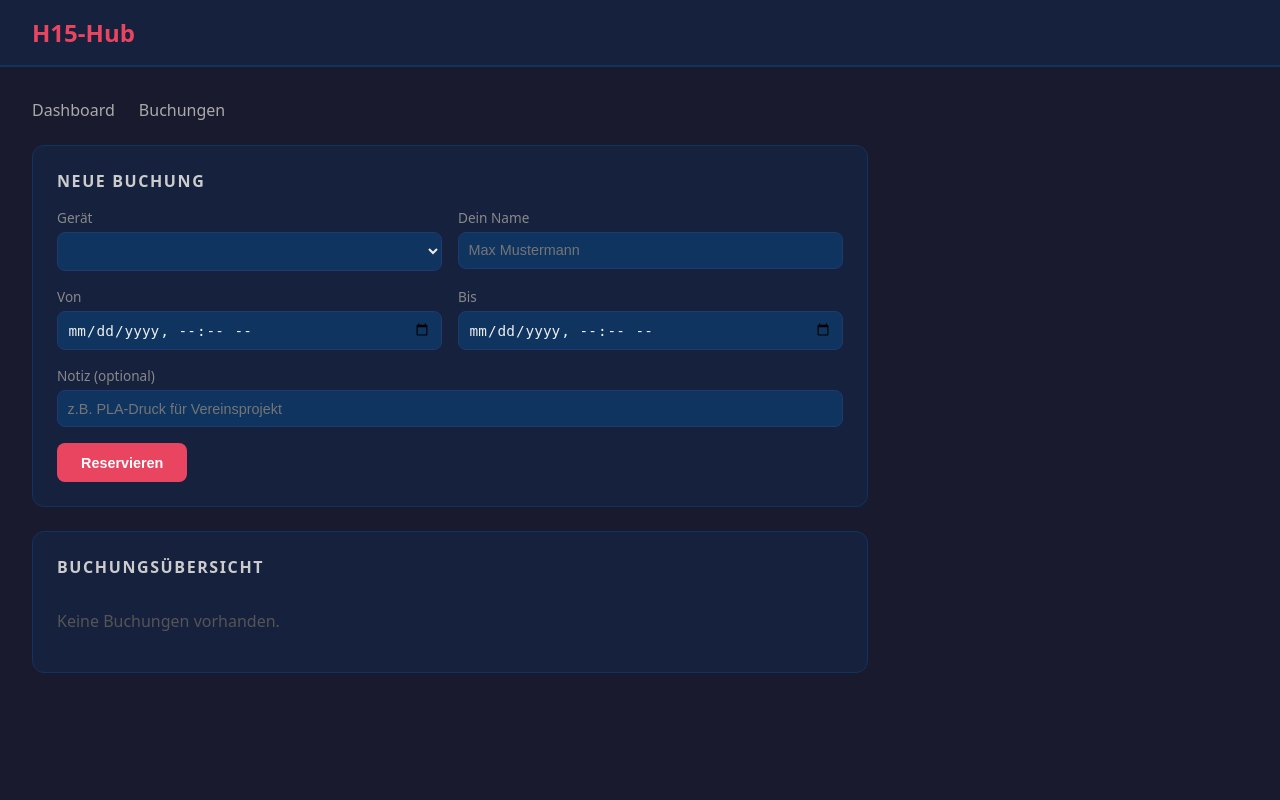
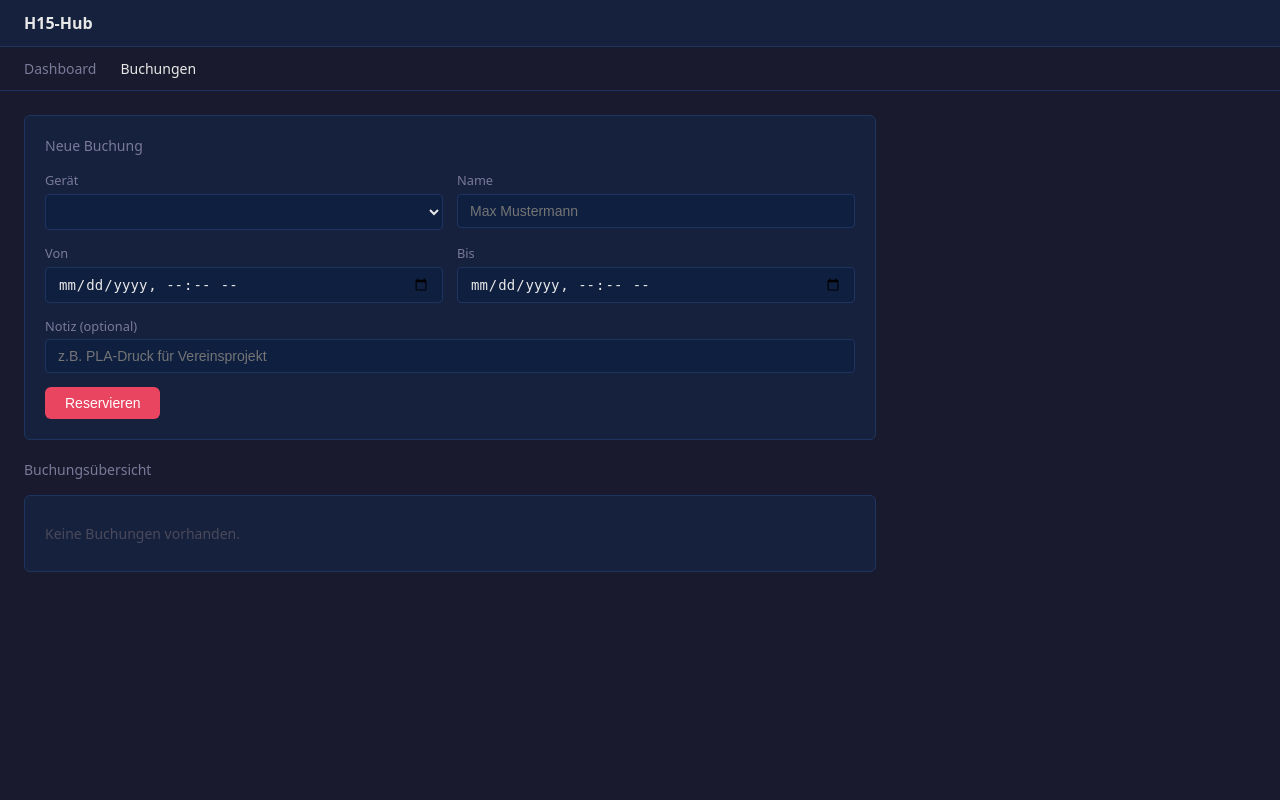
Before and after one commit to hoktaar/H15-Hub, a FastAPI app: template h15hub/frontend/templates/bookings.html in a window 1280 px wide. Run offline with FastAPI, Linux system fonts and the light colour scheme; the template is opened without the code that fills it, so the values that code supplies are empty; parts of the project's set-up code (start-up, migrations or seed data) failed here and were passed over.

Commit message:
style: Frontend nach Uncodixify-Richtlinien überarbeitet
Entfernte AI-typische UI-Muster:
- border-radius: 99px (Pills) → 3-6px auf Badges/Buttons/Progress
- box-shadow Glows auf Status-Dots → keine Schatten
- text-transform: uppercase + letter-spacing auf Section-Labels → normaler Text
- border-bottom: 2px solid im Header → 1px
- Pill-Status-Badges → einfache Badges mit 4px Radius und subtilen Borders

Beibehalten: vorhandene Farbpalette (#1a1a2e / #16213e / #e94560)
Kartengitter: 1px Trennlinie statt individueller abgerundeter Karten

https://claude.ai/code/session_01QPzLRCAVdTdcbdLTvJk1pT

```diff
--- a/h15hub/frontend/templates/bookings.html
+++ b/h15hub/frontend/templates/bookings.html
@@ -6,39 +6,114 @@
   <title>Buchungen – H15-Hub</title>
   <style>
     * { box-sizing: border-box; margin: 0; padding: 0; }
-    body { font-family: system-ui, sans-serif; background: #1a1a2e; color: #eee; min-height: 100vh; }
-    header { background: #16213e; padding: 1rem 2rem; border-bottom: 2px solid #0f3460; }
-    header h1 { color: #e94560; font-size: 1.5rem; }
-    main { padding: 2rem; max-width: 900px; }
-    nav { margin-bottom: 1.5rem; }
-    nav a { color: #aaa; text-decoration: none; margin-right: 1.5rem; }
-    nav a:hover { color: #e94560; }
-    h2 { margin-bottom: 1rem; color: #ccc; font-size: 1rem; text-transform: uppercase; letter-spacing: 0.1em; }
-    .card { background: #16213e; border-radius: 12px; padding: 1.5rem; border: 1px solid #0f3460; margin-bottom: 1.5rem; }
+    body { font-family: system-ui, sans-serif; background: #1a1a2e; color: #e8e8e8; min-height: 100vh; }
+
+    header {
+      background: #16213e;
+      padding: 0.75rem 1.5rem;
+      display: flex;
+      align-items: center;
+      border-bottom: 1px solid #1e3460;
+    }
+    header h1 { font-size: 1rem; font-weight: 600; }
+
+    nav { display: flex; gap: 1.5rem; padding: 0.75rem 1.5rem; border-bottom: 1px solid #1e3460; }
+    nav a { font-size: 0.875rem; color: #7a7a9a; text-decoration: none; }
+    nav a:hover { color: #e8e8e8; }
+    nav a.active { color: #e8e8e8; }
+
+    main { padding: 1.5rem; max-width: 900px; }
+
+    .section-label { font-size: 0.875rem; font-weight: 500; color: #7a7a9a; margin-bottom: 1rem; }
+
+    .card {
+      background: #16213e;
+      border: 1px solid #1e3460;
+      border-radius: 6px;
+      padding: 1.25rem;
+      margin-bottom: 1.25rem;
+    }
+
+    .form-grid { display: grid; grid-template-columns: 1fr 1fr; gap: 0.875rem; }
+    label { display: block; font-size: 0.8rem; color: #7a7a9a; margin-bottom: 0.3rem; }
+    input, select {
+      width: 100%;
+      background: #0f1f40;
+      border: 1px solid #1e3460;
+      color: #e8e8e8;
+      padding: 0.5rem 0.75rem;
+      border-radius: 4px;
+      font-size: 0.875rem;
+    }
+    input:focus, select:focus { outline: none; border-color: #e94560; }
+
+    .btn-primary {
+      background: #e94560;
+      color: #fff;
+      border: none;
+      padding: 0.5rem 1.25rem;
+      border-radius: 6px;
+      font-size: 0.875rem;
+      font-weight: 500;
+      cursor: pointer;
+      margin-top: 0.875rem;
+      transition: opacity 150ms ease;
+    }
+    .btn-primary:hover { opacity: 0.85; }
+
+    .error   { color: #f44336; margin-top: 0.5rem; font-size: 0.8rem; }
+    .success { color: #4caf50; margin-top: 0.5rem; font-size: 0.8rem; }
+    .empty   { color: #4a4a5a; font-size: 0.875rem; padding: 0.5rem 0; }
+
     table { width: 100%; border-collapse: collapse; }
-    th { text-align: left; padding: 0.6rem; color: #888; font-size: 0.8rem; text-transform: uppercase; border-bottom: 1px solid #0f3460; }
-    td { padding: 0.7rem 0.6rem; border-bottom: 1px solid #0f346055; font-size: 0.9rem; }
-    .badge { display: inline-block; padding: 0.2rem 0.6rem; border-radius: 99px; font-size: 0.75rem; }
-    .badge.confirmed { background: #1a5c2a; color: #4caf50; }
-    .badge.cancelled { background: #333; color: #888; }
-    .badge.done { background: #1a3a5c; color: #64b5f6; }
-    button.cancel-btn { background: #7a1c1c; color: #f44336; border: none; padding: 0.3rem 0.8rem; border-radius: 6px; cursor: pointer; font-size: 0.8rem; }
-    .form-grid { display: grid; grid-template-columns: 1fr 1fr; gap: 1rem; }
-    label { display: block; color: #888; font-size: 0.85rem; margin-bottom: 0.3rem; }
-    input, select { width: 100%; background: #0f3460; border: 1px solid #1e3a6e; color: #eee; padding: 0.6rem; border-radius: 8px; font-size: 0.9rem; }
-    .btn-primary { background: #e94560; color: white; border: none; padding: 0.7rem 1.5rem; border-radius: 8px; font-size: 0.9rem; font-weight: 600; cursor: pointer; margin-top: 1rem; }
-    .error { color: #f44336; margin-top: 0.5rem; font-size: 0.85rem; }
-    .success { color: #4caf50; margin-top: 0.5rem; font-size: 0.85rem; }
-    .empty { color: #555; padding: 1rem 0; }
+    th {
+      text-align: left;
+      padding: 0.5rem 0.75rem;
+      font-size: 0.75rem;
+      color: #7a7a9a;
+      font-weight: 500;
+      border-bottom: 1px solid #1e3460;
+    }
+    td {
+      padding: 0.6rem 0.75rem;
+      border-bottom: 1px solid #1a2a50;
+      font-size: 0.875rem;
+    }
+    tr:last-child td { border-bottom: none; }
+
+    .badge {
+      display: inline-block;
+      padding: 0.15rem 0.5rem;
+      border-radius: 3px;
+      font-size: 0.75rem;
+      font-weight: 500;
+    }
+    .badge.confirmed { background: #0d2e14; color: #4caf50; border: 1px solid #1a5c2a; }
+    .badge.cancelled { background: #1e1e2e; color: #4a4a5a; border: 1px solid #2a2a3a; }
+    .badge.done      { background: #0d1a2e; color: #64b5f6; border: 1px solid #1a3a5c; }
+
+    button.cancel-btn {
+      background: transparent;
+      color: #f44336;
+      border: 1px solid #5c1a1a;
+      padding: 0.25rem 0.6rem;
+      border-radius: 4px;
+      cursor: pointer;
+      font-size: 0.75rem;
+      transition: opacity 150ms ease;
+    }
+    button.cancel-btn:hover { opacity: 0.75; }
   </style>
 </head>
 <body>
   <header><h1>H15-Hub</h1></header>
+  <nav>
+    <a href="/">Dashboard</a>
+    <a href="/bookings" class="active">Buchungen</a>
+  </nav>
   <main>
-    <nav><a href="/">Dashboard</a><a href="/bookings">Buchungen</a></nav>
-
     <div class="card">
-      <h2>Neue Buchung</h2>
+      <div class="section-label">Neue Buchung</div>
       <div class="form-grid">
         <div>
           <label>Gerät</label>
@@ -49,7 +124,7 @@
           </select>
         </div>
         <div>
-          <label>Dein Name</label>
+          <label>Name</label>
           <input type="text" id="member-name" placeholder="Max Mustermann">
         </div>
         <div>
@@ -69,12 +144,21 @@
       <div id="form-result"></div>
     </div>
 
+    <div class="section-label">Buchungsübersicht</div>
     <div class="card">
-      <h2>Buchungsübersicht</h2>
       <div id="booking-table-container">
         {% if bookings %}
         <table>
-          <thead><tr><th>Gerät</th><th>Mitglied</th><th>Von</th><th>Bis</th><th>Status</th><th></th></tr></thead>
+          <thead>
+            <tr>
+              <th>Gerät</th>
+              <th>Mitglied</th>
+              <th>Von</th>
+              <th>Bis</th>
+              <th>Status</th>
+              <th></th>
+            </tr>
+          </thead>
           <tbody>
           {% for b in bookings %}
           <tr id="row-{{ b.id }}">
@@ -113,7 +197,7 @@
         body: JSON.stringify(payload),
       });
       if (res.ok) {
-        result.className = 'success'; result.textContent = 'Buchung erfolgreich! Seite wird neu geladen…';
+        result.className = 'success'; result.textContent = 'Buchung erfolgreich.';
         setTimeout(() => location.reload(), 1500);
       } else {
         const err = await res.json();
```
Also changed, not shown: h15hub/frontend/templates/device.html (+95 -34 lines), h15hub/frontend/templates/index.html (+69 -42 lines).
